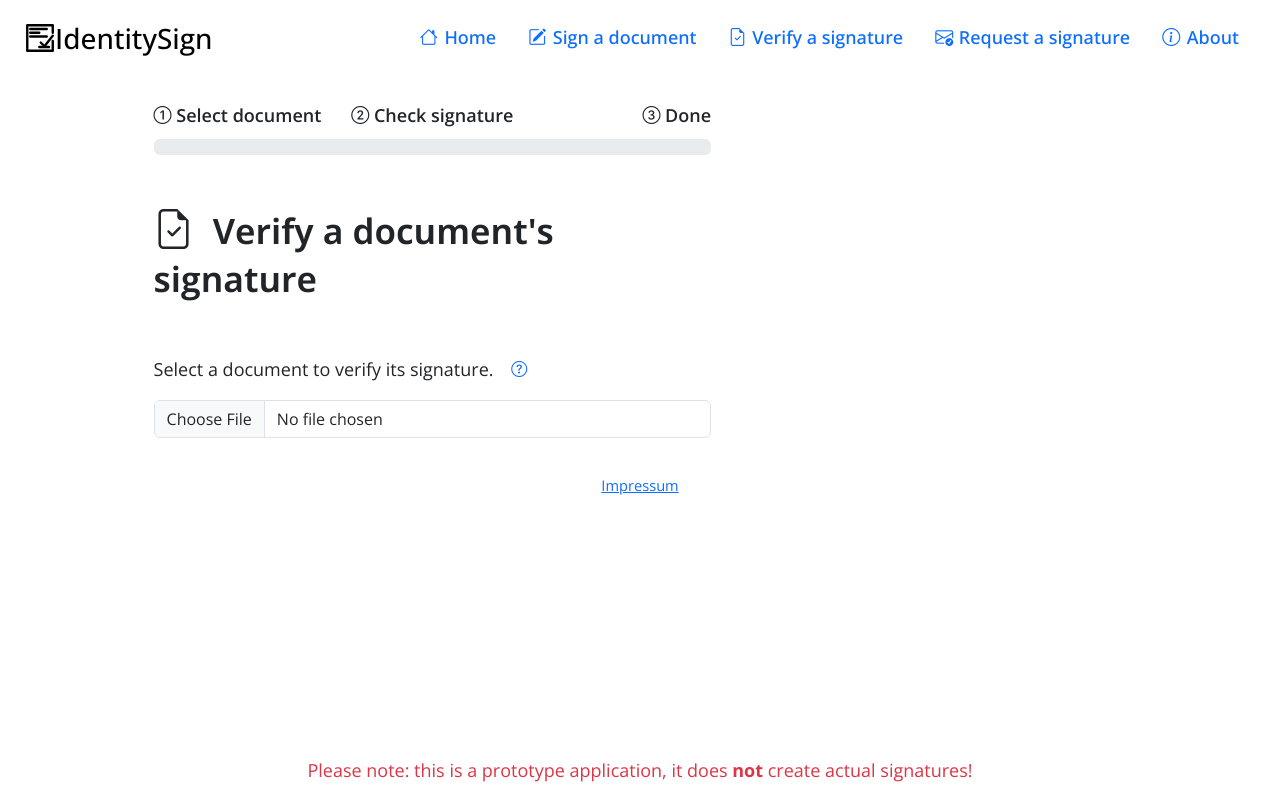
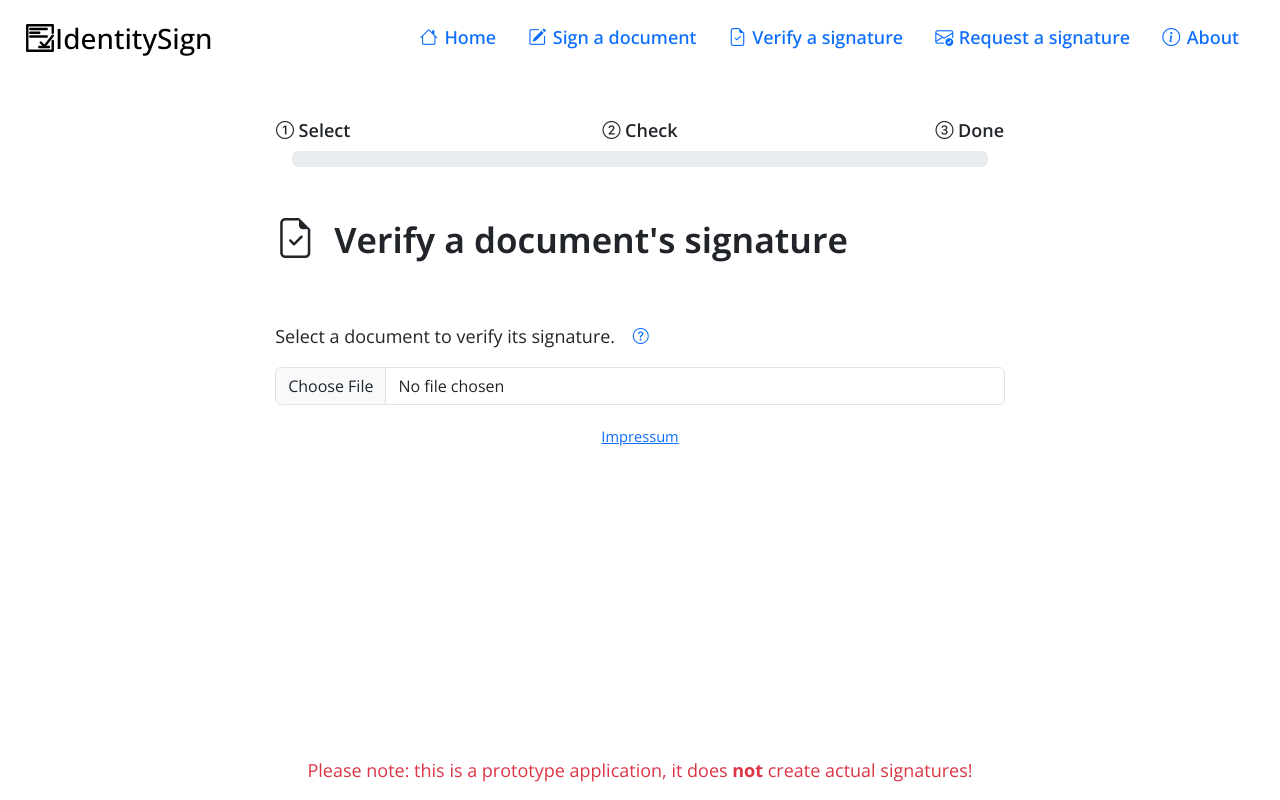
Before and after one commit to yoricklast/IdentitySign, a SvelteKit app: page /verify in a window 1280 px wide. Built offline with nearby package versions, Linux system fonts and the light colour scheme; what svelte-system-info would draw is missing.

Commit message:
Center page content and fix progress-label wrapping

```diff
--- a/src/app.html
+++ b/src/app.html
@@ -249,7 +249,7 @@
 
   .progress-label {
     width: 18%;
-    min-width: 15vw;
+    max-height: 1.5rem;
     font-weight: 600;
   }
 
--- a/src/routes/verify/+page.svelte
+++ b/src/routes/verify/+page.svelte
@@ -16,7 +16,7 @@
     SignatureDummy,
     SignatureCrypto,
   } from "../../scripts/signature";
-  import { fade, fly } from "svelte/transition";
+  import { fly } from "svelte/transition";
   import { POSTGUARD_FILE } from "../../scripts/crypto/Constants";
   import { getFriendlyAttributeName } from "../../scripts/ts-util";
 
@@ -26,9 +26,14 @@
 
   const version = localStorage.getItem("productionVersion");
 
-  let small = $derived(window.innerWidth < 992);
-  let x = $derived(small ? "35%" : "0");
-  let y = $derived(small ? "0" : "35%");
+  let small = $state<boolean>(false);
+  window.addEventListener("resize", () => {
+    if (window.innerWidth < 992) {
+      small = true;
+    } else {
+      small = false;
+    }
+  });
   let files = $state<FileList>();
   let sigValid = $state<boolean>();
   let sigFound = $state<boolean>();
@@ -298,27 +303,30 @@
   </div>
 {/snippet}
 
-<div class="row" style="margin-top: 3%;">
-  <div
+<div class="mx-auto" style="">
+  <!--   <div
     class="col-lg {processDone && sigValid
       ? 'align-self-start'
       : 'align-self-center'}"
-  >
-    <div class="position-relative">
+  > -->
+  <div class="sticky-top card border-invisible" style="z-index: 1000;">
+    <div class="position-relative card-body w-75 mx-auto">
       <div class="spacer"></div>
       <div class="progress-label-div row">
         <div
-          class="progress-label text-wrap col position-absolute start-0 ps-0 text-start align-self-end"
+          class="progress-label text-wrap col position-absolute start-0 ps-0 text-start align-self-end overflow-hidden"
         >
-          <i class="bi bi-1-circle"></i> Select document
+          <i class="bi bi-1-circle"></i>
+          Select document
         </div>
         <div
-          class="progress-label text-wrap col position-absolute start-50 translate-middle-x text-center align-self-end"
+          class="progress-label text-wrap col position-absolute start-50 translate-middle-x text-center align-self-end overflow-hidden"
         >
-          <i class="bi bi-2-circle"></i> Check signature
+          <i class="bi bi-2-circle"></i>
+          Check signature
         </div>
         <div
-          class="progress-label text-wrap col position-absolute end-0 text-end align-self-end pe-0"
+          class="progress-label text-wrap col position-absolute end-0 text-end align-self-end pe-0 overflow-hidden"
         >
           <i class="bi bi-3-circle"></i> Done
         </div>
@@ -326,8 +334,11 @@
       <div class="progress" role="progressbar" aria-label="Progress">
         <div class="progress-bar" style="width: {progress}%"></div>
       </div>
+    </div>
+  </div>
 
-      <h1 style="margin-bottom: 35px; margin-top: 50px;">
+  <div class="mx-auto w-75">
+    <h1 style="margin-bottom: 35px;">
       <i class="bi bi-file-earmark-check page-icon"></i>
       Verify a document's signature
     </h1>
@@ -383,8 +394,7 @@
           Signature invalid!
         </h2>
         <p class="validity-text">
-            This document contains an invalid signature. Do <b>NOT</b> trust this
-            document!
+          This document contains an invalid signature. Do <b>NOT</b> trust this document!
         </p>
       {/if}
       {#if !sigFound}
@@ -393,17 +403,15 @@
           No signature found!
         </h2>
         <p class="validity-text">
-            IdentitySign could not find a signature in this document. Verify
-            that it has indeed been signed using IdentitySign.
+          IdentitySign could not find a signature in this document. Verify that
+          it has indeed been signed using IdentitySign.
         </p>
       {/if}
     {/if}
-    </div>
-  </div>
     <div
-    class="col-lg-5 ps-5 {processDone && sigValid ? 'fill-space' : ''} "
+      class="col-lg-5 {processDone && sigValid ? 'fill-space' : ''} "
       style={processDone && sigValid
-      ? "width: 55%; transition: width 0.5s ease;"
+        ? "width: 75%; transition: width 0.5s ease;"
         : "transition: all 0s;"}
       ontransitionend={() => (transitionDone = true)}
     >
@@ -412,8 +420,8 @@
           <div
             class="container-xl"
             in:fly|global={{
-            x,
-            y,
+              x: "35%",
+              y: "0",
               duration: 500,
               delay: 100,
             }}
@@ -442,8 +450,8 @@
                       </h6>
                       {#if attribute.attributeType == WalletAttributeType.Name}
                         <p class="explainer">
-                        The document was signed by a person or organization with
-                        this name.
+                          The document was signed by a person or organization
+                          with this name.
                         </p>
                       {:else if attribute.attributeType == WalletAttributeType.Address}
                         <p class="explainer">
@@ -452,8 +460,8 @@
                         </p>
                       {:else if attribute.attributeType == WalletAttributeType.Email}
                         <p class="explainer">
-                        The document was signed by a person or organization that
-                        owns this email address.
+                          The document was signed by a person or organization
+                          that owns this email address.
                         </p>
                       {/if}
                     </div>
@@ -494,8 +502,8 @@
           <div
             class="container-xl"
             in:fly|global={{
-            x,
-            y,
+              x: "35%",
+              y: "0",
               duration: 500,
               delay: 100,
             }}
@@ -557,8 +565,8 @@
             <div class="alert alert-{alertData}" role="alert">
               {#if alertData === "danger"}
                 <strong>
-                <i class="bi bi-exclamation-triangle-fill alert-icon"></i> This document
-                should not be trusted!
+                  <i class="bi bi-exclamation-triangle-fill alert-icon"></i> This
+                  document should not be trusted!
                 </strong><br />
                 <hr />
                 <p>
@@ -568,24 +576,26 @@
                 </p>
                 <p>
                   You can use our
-                <a href="/request" target="_blank"> signature request tool </a>
+                  <a href="/request" target="_blank">
+                    signature request tool
+                  </a>
                   to request a signature that contains this information.
                 </p>
               {:else if alertData === "warning"}
                 <strong
-                ><i class="bi bi-exclamation-triangle-fill alert-icon"></i> You may
-                need more information before trusting this document</strong
+                  ><i class="bi bi-exclamation-triangle-fill alert-icon"></i> You
+                  may need more information before trusting this document</strong
                 ><br />
                 <hr />
                 <p>
-                Before trusting this document, consider if you know enough about
-                the signer. For example:
+                  Before trusting this document, consider if you know enough
+                  about the signer. For example:
                 </p>
                 <ul>
                   <li>Do you know who owns this email address?</li>
                   <li>
-                  Does this person/organization have the authority to sign this
-                  document?
+                    Does this person/organization have the authority to sign
+                    this document?
                   </li>
                   <li>Should someone else have signed the file?</li>
                   <li>
@@ -597,7 +607,9 @@
                 </ul>
                 <p>
                   If you have any doubts, use our
-                <a href="/request" target="_blank"> signature request tool </a>
+                  <a href="/request" target="_blank">
+                    signature request tool
+                  </a>
                   to request a signature that contains the contains the information
                   you need.
                 </p>
@@ -607,13 +619,14 @@
                   can most likely be trusted!</strong
                 > <br />
                 <hr />
-              You indicated that this document was signed by the correct person or
-              organization.
+                You indicated that this document was signed by the correct person
+                or organization.
               {/if}
             </div>
           </div>
         {/if}
       {/if}
+    </div>
   </div>
 </div>
 
@@ -667,6 +680,13 @@
     font-size: 20px;
     margin-right: 5px;
   }
+  .border-invisible {
+    --bs-border-opacity: 0;
+    border-color: rgba(
+      var(--bs-success-rgb),
+      var(--bs-border-opacity)
+    ) !important;
+  }
   @media (max-width: 992px) {
     .fill-space {
       width: 99.99% !important;
@@ -674,4 +694,9 @@
       padding-left: 0 !important;
     }
   }
+  @media (max-width: 992px) {
+    .small-image {
+      width: 75% !important;
+    }
+  }
 </style>
```
Also changed, not shown: src/routes/sign/+page.svelte (+13 -9 lines). Lines whose indentation alone changed are shown as unchanged.
